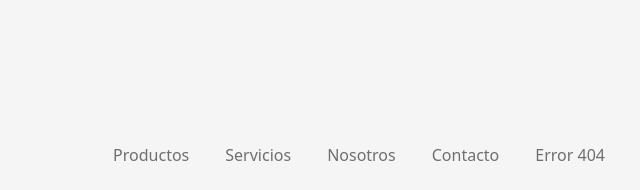
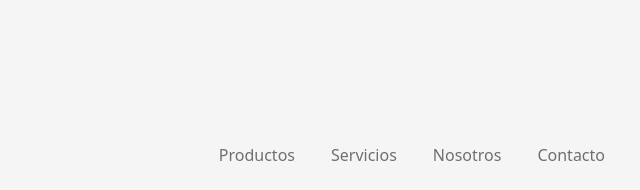
Before and after one commit to valeska00/tecnolavalleEntrega, a website: page index.html in a window 1280 px wide. Shown: the top 190 px of the page, 640-1280 px from the left. Drawn offline with nearby package versions, Linux system fonts and the light colour scheme.

Commit message:
mejora la nav

```diff
--- a/index.html
+++ b/index.html
@@ -39,9 +39,6 @@
               </li>
               <li class="nav-item barraNavegacion__items">
                 <a class="nav-link " href="contacto.html">Contacto</a>
-              </li>
-              <li class="nav-item barraNavegacion__items">
-                <a class="nav-link " href="404.html">Error 404</a>
               </li>
             </ul>
 
```
